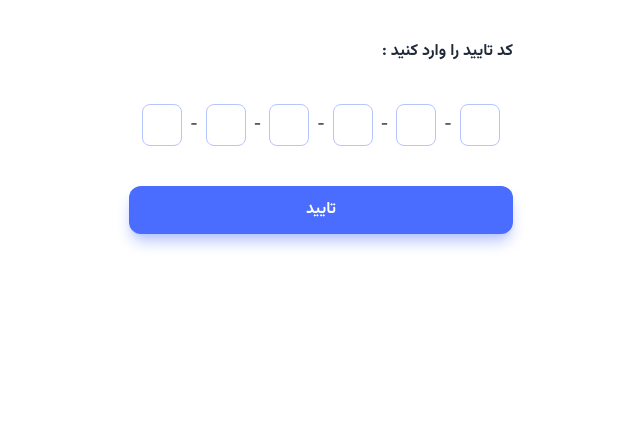
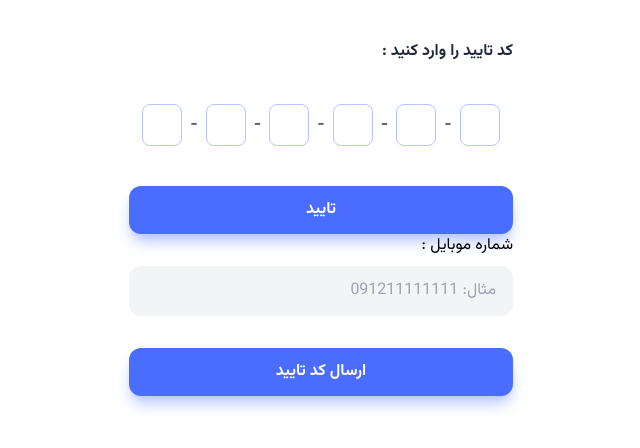
Before and after one commit to MahdiRahmany/Freelancer-App, a React (Vite) app: page /auth in a window 1280 px wide. Shown: the top 448 px of the page, without its empty margins (512-1152 px from the left). Built offline with nearby package versions, Linux system fonts and the light colour scheme.

Commit message:
create authservices and httpservices in services

```diff
--- a/package.json
+++ b/package.json
@@ -10,6 +10,8 @@
     "preview": "vite preview"
   },
   "dependencies": {
+    "@tanstack/react-query": "^5.52.1",
+    "axios": "^1.7.4",
     "react": "^18.3.1",
     "react-dom": "^18.3.1",
     "react-icons": "^5.3.0",
--- a/src/features/authentication/SendOTPForm.jsx
+++ b/src/features/authentication/SendOTPForm.jsx
@@ -4,16 +4,22 @@ import TextField from "../../ui/TextField";
 function SendOTPForm() {
   const [phoneNumber, setPhoneNumber] = useState("");
 
+  const sendOtpHandler = (e) => {
+    e.preventDefault();
+  };
+
   return (
     <div>
-      <form className="space-y-8">
+      <form onSubmit={sendOtpHandler} className="space-y-8">
         <TextField
           label="شماره موبایل :"
           name="phoneNumber"
           value={phoneNumber}
           onChange={(e) => setPhoneNumber(e.target.value)}
         />
-        <button className="btn btn--primary w-full">ارسال کد تایید</button>
+        <button type="submit" className="btn btn--primary w-full">
+          ارسال کد تایید
+        </button>
       </form>
     </div>
   );
--- a/src/pages/Auth.jsx
+++ b/src/pages/Auth.jsx
@@ -6,7 +6,7 @@ function Auth() {
     <div className="flex justify-center pt-10">
       <div className="w-full sm:max-w-sm">
         <CheckOTPForm />
-        {/* <SendOTPForm /> */}
+        <SendOTPForm />
       </div>
     </div>
   );
--- /dev/null
+++ b/src/services/authService.js
@@ -0,0 +1,9 @@
+import http from "./httpService";
+
+export function getOtp(data) {
+  return http.post("/user/get-otp", data);
+}
+
+export function checkOtp(data) {
+  return http.post("/user/check-otp", data);
+}
--- /dev/null
+++ b/src/services/httpService.js
@@ -0,0 +1,16 @@
+import axios from "axios";
+
+const app = axios.create({
+  baseURL: "http://localhost:5000/api",
+  withCredentials: true,
+});
+
+const http = {
+  get: app.get,
+  post: app.post,
+  delete: app.delete,
+  put: app.delete,
+  patch: app.patch,
+};
+
+export default http;
```
Also changed, not shown: 1 other file (tests, documents, lock files or other folders).
